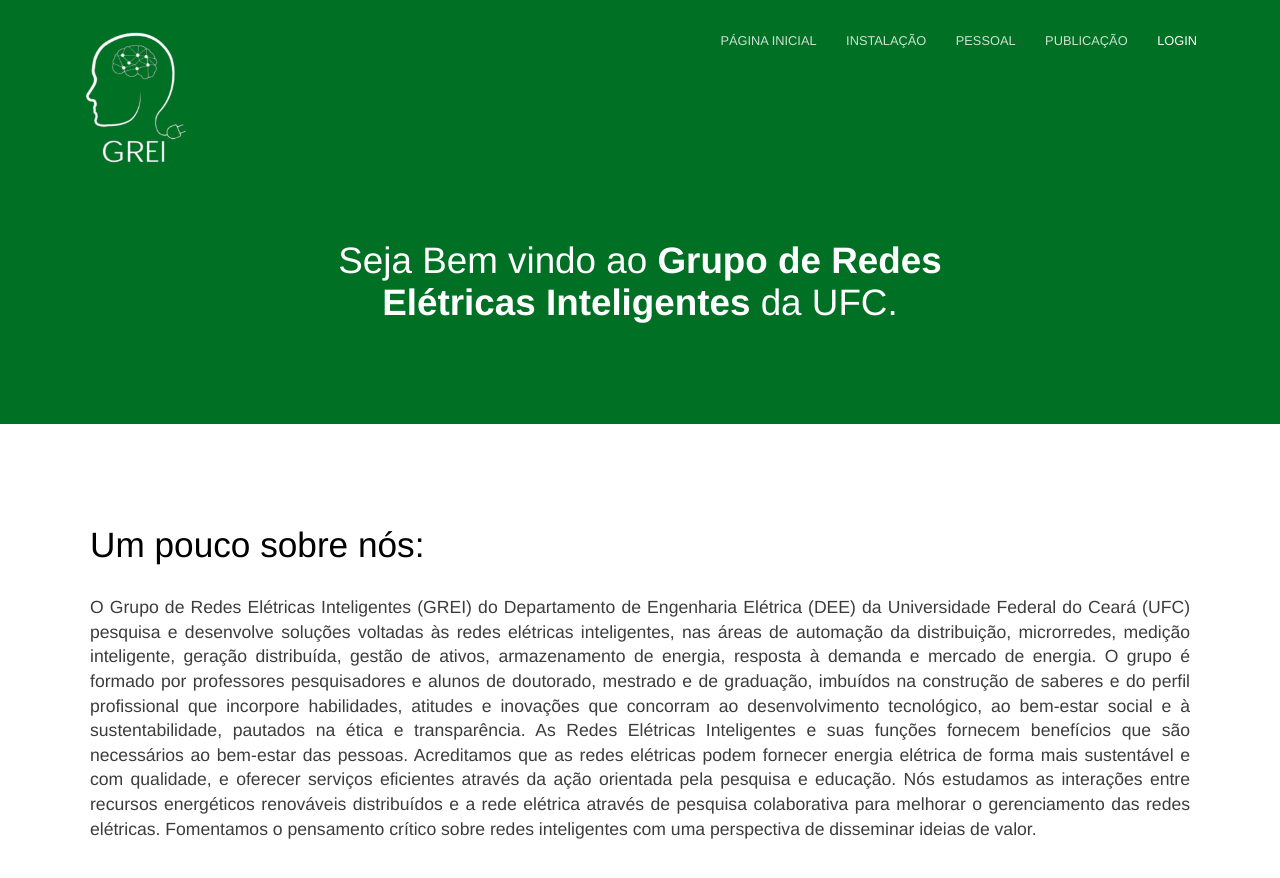
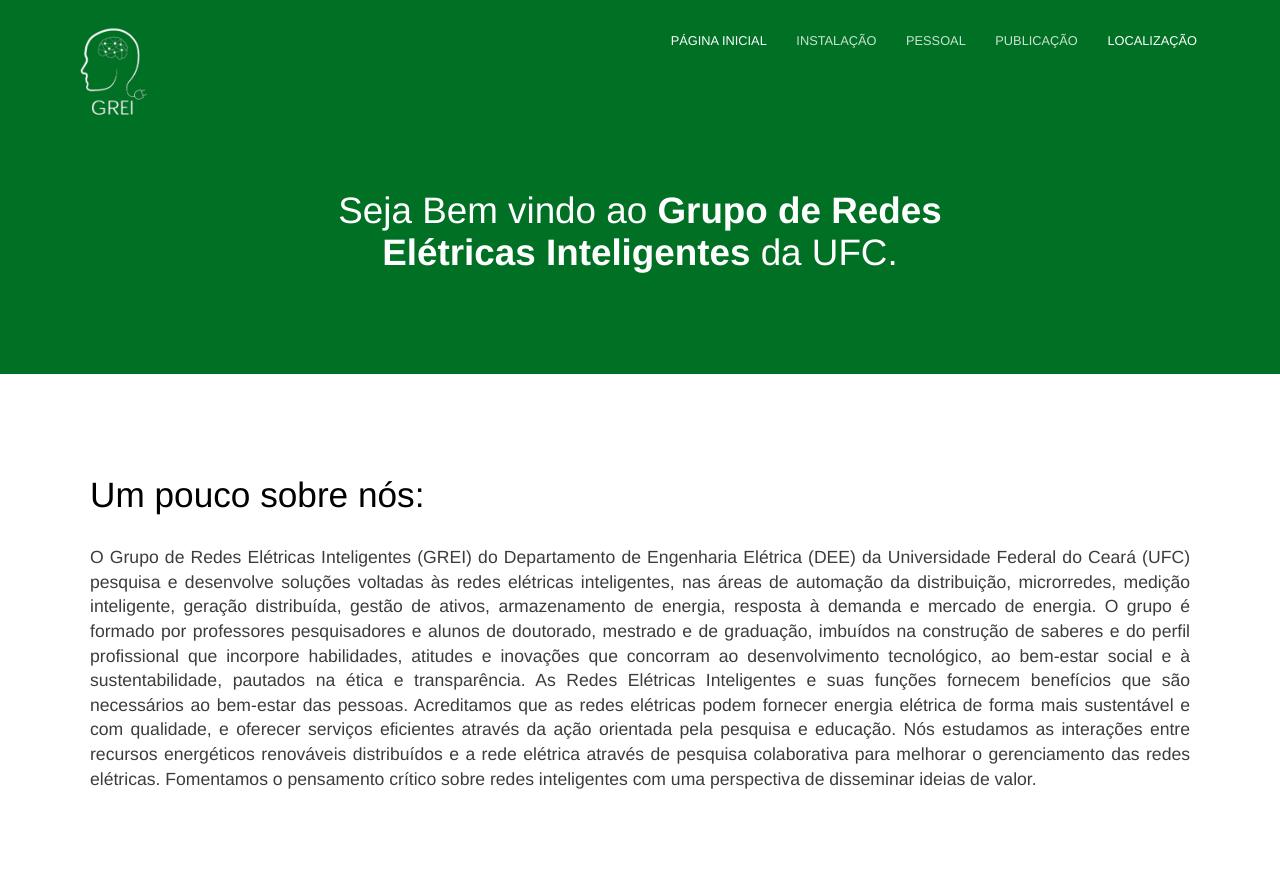
Before and after one commit to Gabriell89222/Gabriell89222.github.io, a Jekyll site: the page built from index.html, in a window 1280 px wide and 900 px high. Shown: the top 878 px of the window. Built offline with Jekyll 4.4.1, drawn with Linux system fonts in a browser that asks for light colours.

Commit message:
Mudança na logo e nas orientações

```diff
--- a/_data/navigation.yml
+++ b/_data/navigation.yml
@@ -1,5 +1,5 @@
 - name: Página Inicial
-  link: /pricing/
+  link: /
   new_window: false
   highlight: false
 - name: Instalação
@@ -14,7 +14,7 @@
   link: /contact/
   new_window: false
   highlight: false
-- name: Login
+- name: Localização
   link: /
   new_window: true
   highlight: false
--- a/_layouts/default.html
+++ b/_layouts/default.html
@@ -23,7 +23,7 @@
 	<body>
 		<header>
 			<div class="container">
-				<div class="company-name"><a href="{{ site.baseurl }}/"><img src="{{ site.baseurl }}/images/LOGO.png" alt="Hydra Logo" width="250" height="150" /></a></div>
+				<div class="company-name"><a href="{{ site.baseurl }}/"><img src="{{ site.baseurl }}/images/LOGO.png" alt="Hydra Logo" width="250" height="100" /></a></div>
 				{% include navigation.html %}
 			</div>
 		</header>
```
